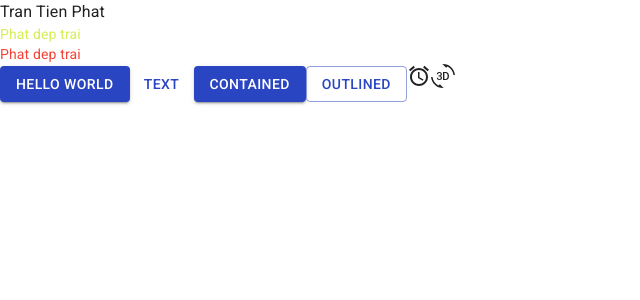
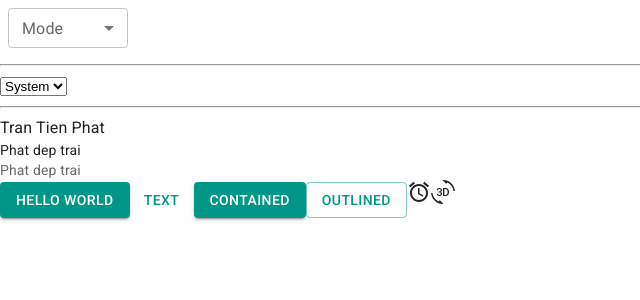
Before and after one commit to tphatwebdev/Trello_Clone, a React (Vite) app: page / in a window 1280 px wide. Shown: the top 300 px of the page, without its empty margins (0-640 px from the left). Built offline with nearby package versions, Linux system fonts and the light colour scheme.

Commit message:
set up light-dark mode

```diff
--- a/index.html
+++ b/index.html
@@ -1,5 +1,5 @@
 <!doctype html>
-<html lang="en">
+<html lang="en" class="class">
   <head>
     <meta charset="UTF-8" />
     <link rel="icon" type="image/svg+xml" href="/favicon.svg" />
--- a/src/App.jsx
+++ b/src/App.jsx
@@ -2,9 +2,87 @@
 import AccessAlarmIcon from '@mui/icons-material/AccessAlarm'
 import ThreeDRotation from '@mui/icons-material/ThreeDRotation'
 import Typography from '@mui/material/Typography'
+import { useColorScheme } from '@mui/material/styles'
+import useMediaQuery from '@mui/material/useMediaQuery'
+import FormControl from '@mui/material/FormControl'
+import InputLabel from '@mui/material/InputLabel'
+import Select from '@mui/material/Select'
+import MenuItem from '@mui/material/MenuItem'
+import LightModeIcon from '@mui/icons-material/LightMode'
+import DarkModeOutlinedIcon from '@mui/icons-material/DarkModeOutlined'
+import SettingsBrightnessIcon from '@mui/icons-material/SettingsBrightness'
+import Box from '@mui/material/Box'
+
+function ModeSelect() {
+  const { mode, setMode } = useColorScheme()
+
+  const handleChange = (event) => {
+    const selectedMode = event.target.value
+    setMode(selectedMode)
+  }
+
+  return (
+    <FormControl sx={{ m: 1, minWidth: 120 }} size="small">
+      <InputLabel id="label-select-dark-light-mode">Mode</InputLabel>
+      <Select
+        labelId="label-select-dark-light-mode"
+        id="select-dark-light-mode"
+        value={mode}
+        label="Mode"
+        onChange={handleChange}
+      >
+        <MenuItem value='light'>
+          <div style={{ display: 'flex', justifyContent: 'center', gap: '8px' }}>
+            <LightModeIcon fontSize='small'/>Light
+          </div>
+        </MenuItem>
+        <MenuItem value='dark'>
+          <Box sx={{ display: 'flex', justifyContent: 'center', gap: 1 }}>
+            <DarkModeOutlinedIcon fontSize='small'/>Dark
+          </Box>
+        </MenuItem>
+        <MenuItem value='system'>
+          <Box sx={{ display: 'flex', justifyContent: 'center', gap: 1 }}>
+            <SettingsBrightnessIcon fontSize='small'/>System
+          </Box>
+        </MenuItem>
+      </Select>
+    </FormControl>
+  )
+}
+
+function ModeSwitcher() {
+  const { mode, setMode } = useColorScheme()
+
+  if (!mode) {
+    return null
+  }
+
+  return (
+    <select
+      value={mode}
+      onChange={(event) => {
+        setMode(event.target.value)
+      }}
+    >
+      <option value="system">System</option>
+      <option value="light">Light</option>
+      <option value="dark">Dark</option>
+    </select>
+  )
+}
+
 function App() {
+  // const prefersDarkMode = useMediaQuery('(prefers-color-scheme: dark)')
+  // const prefersLightMode = useMediaQuery('(prefers-color-scheme: light)')
+  // console.log('prefersDarkMode: ', prefersDarkMode)
+  // console.log('prefersLightMode', prefersLightMode)
   return (
     <>
+      <ModeSelect/>
+      <hr />
+      <ModeSwitcher/>
+      <hr />
       <div>Tran Tien Phat</div>
       <Typography variant='body2' sx={{ color: 'text.abcxyz' }}>Phat dep trai</Typography>
       <Typography variant='body2' sx={{ color: 'text.secondary' }}>Phat dep trai</Typography>
--- a/src/theme.js
+++ b/src/theme.js
@@ -1,25 +1,24 @@
+import { cyan, deepOrange, orange, teal } from '@mui/material/colors'
 import { createTheme } from '@mui/material/styles'
-import { red } from '@mui/material/colors'
-
 // Create a theme instance.
 const theme = createTheme({
-  cssVariables: true,
-  palette: {
-    mode: 'light',
-    primary: {
-      main: '#2945c1'
-    },
-    secondary: {
-      main: '#19857b'
-    },
-    error: {
-      main: red.A400
-    },
-    text: {
-      secondary: red[500],
-      abcxyz: '#d6ed55'
+  colorSchemes: {
+    light: {
+      palette: {
+        primary: teal,
+        secondary: deepOrange
+      }
+    }, dark: {
+      palette: {
+        primary: cyan,
+        secondary: orange
+      }
     }
+  },
+  cssVariables: {
+    colorSchemeSelector: 'class'
   }
+
 })
 
 export default theme
```
